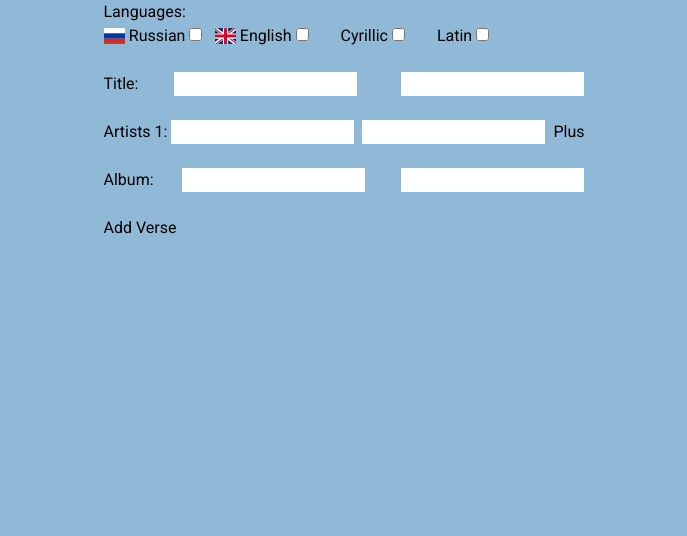
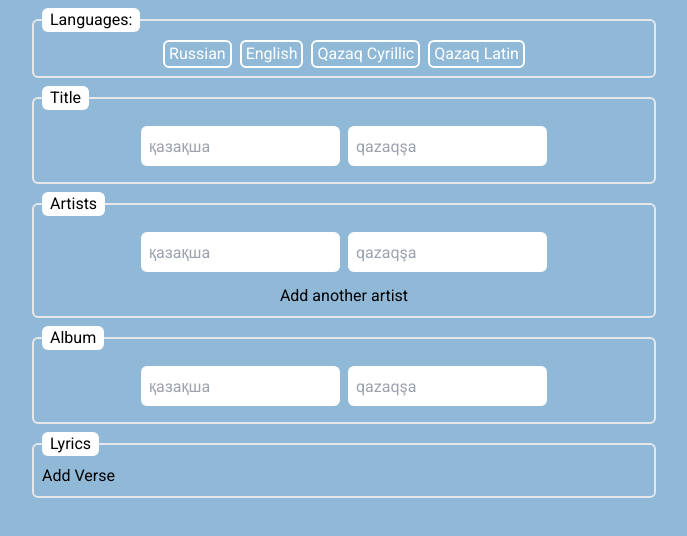
Before and after one commit to Qazaq-Genius/Qazaq-Genius-App, a Next.js app: page /editor in a window 1280 px wide. Shown: the top 536 px of the page, without its empty margins (296-983 px from the left). Built offline with nearby package versions, Linux system fonts and the light colour scheme.

Commit message:
* Refactored editor * adjusted some styles

```diff
--- a/src/components/Input/CheckboxItem.tsx
+++ b/src/components/Input/CheckboxItem.tsx
@@ -7,7 +7,7 @@ const CheckboxItem = (props: CheckboxItemProps) => {
 	return (
     <div className="text-center contents">
         <input name={props.id} id={props.id} type="checkbox" className="peer hidden"/>
-        <label htmlFor={props.id} className="rounded-md  text-white bg-background border-white border-2 px-1 peer-checked:bg-white peer-checked:text-background duration-200">
+        <label htmlFor={props.id} className="cursor-pointer rounded-md  text-white bg-background border-white border-2 px-1 peer-checked:bg-white peer-checked:text-background duration-200">
             {props.text}
         </label>
     </div>
--- a/src/components/Input/Languages.tsx
+++ /dev/null
@@ -1,27 +0,0 @@
-import "../../../node_modules/flag-icons/css/flag-icons.min.css";
-const Languages = () => {
-	return (
-		<>
-		<p>Languages:</p>
-
-		<label htmlFor="russian">
-			<span className="fi fi-ru mr-1"></span>
-			Russian
-		</label>
-		<input name="russian" type="checkbox"  className="ml-1"/>
-
-		<label htmlFor="english">
-			<span className="fi fi-gb mr-1 ml-3"></span>
-			English
-		</label>
-		<input name="english" type="checkbox"  className="mr-8 ml-1"/>
-
-		<label htmlFor="cyrillic">Cyrillic</label>
-		<input name="cyrillic" type="checkbox"  className="mr-8 ml-1"/>
-		<label htmlFor="latin">Latin</label>
-		<input name="latin" type="checkbox"  className="mr-8 ml-1"/>
-		</>
-	)
-}
-
-export default Languages
--- a/src/components/Input/TextBox.tsx
+++ b/src/components/Input/TextBox.tsx
@@ -1,10 +1,12 @@
 interface TextBoxProps {
     name: string;
+    placeholder?: string;
 }
 
 const TextBox = (props: TextBoxProps) => {
+    let placeholder = props.placeholder ?? "";
 	return (
-        <input type="text" className="border-gray-300 bg-white h-10 rounded-md focus:outline-none px-2" name={props.name}/>
+        <input type="text" placeholder={`${placeholder}`} className="border-gray-300 bg-white h-10 rounded-md focus:outline-none px-2" name={props.name}/>
     );
 };
 
--- a/src/pages/editor.tsx
+++ b/src/pages/editor.tsx
@@ -1,4 +1,5 @@
-import Languages from "../components/Input/Languages"
+import CheckboxItem from "../components/Input/CheckboxItem";
+import TextBox from "../components/Input/TextBox";
 import React, { useState } from 'react';
 
 
@@ -21,65 +22,73 @@ const Editor: React.FC = () => {
     <main>
     	<div>
         	<div className="flex flex-col justify-center items-center">
-				<form method="POST">
-					<Languages />
-					<br />
-					<br />
+				<form method="POST" className="md:w-3/6">
+					<fieldset className="flex flex-col md:flex-row border-2 rounded-md px-2 py-2 m-2 justify-center gap-2">
+						<legend className="bg-white text-black rounded-md px-2">Languages:</legend>
+						<CheckboxItem id="rus" text="Russian" />
+						<CheckboxItem id="eng" text="English" />
+						<CheckboxItem id="cyr" text="Qazaq Cyrillic" />
+						<CheckboxItem id="lat" text="Qazaq Latin" />
+					</fieldset>
 
 					{/* Title */}
-					<div className="flex justify-between">
-						<label htmlFor="title">Title: </label>
-						<input type="text" name="title_cyr"/>
-						<input type="text" name="title_lat" className="ml-2" />
+					<fieldset className="flex flex-col md:flex-row border-2 rounded-md px-2 py-2 m-2 justify-center gap-2 items-center">
+						<legend className="bg-white text-black rounded-md px-2">Title</legend>
+							<div className="flex justify-between m-2 gap-2">
+								<TextBox name="title_cyr" placeholder="қазақша"/>
+								<TextBox name="title_lat" placeholder="qazaqşa"/>
 							</div>
-					<br />
+					</fieldset>
 
 						{/* Artists *********************************** start *** */}
-					<label htmlFor="artist-1-cyr">Artists 1: </label>
-					<input type="text" name="artist-1-cyr"/>
-					<input type="text" name="artist-1-lat" className="ml-2" />
-					<span className="ml-2" onClick={addArtist}>Plus</span>
+					<fieldset className="flex flex-col border-2 rounded-md px-2 py-2 m-2 justify-center gap-2 items-center">
+						<legend className="bg-white text-black rounded-md px-2">Artists</legend>
+						<div className="flex justify-between m-1 mt-2 mx-2 gap-2">
+							<TextBox name="artist-1-cyr" placeholder="қазақша"/>
+							<TextBox name="artist-1-lat" placeholder="qazaqşa"/>
+						</div>
 
-					<br />
 						{artists.map((value, index) => (
 							<>
-						<br />
-						<label htmlFor={`artist-${index}-cyr`}>Artists {index + 2}:</label>
-						<input
-							type="text"
-							className="ml-2"
-							name={`artist-${index +2}-cyr`}
-							key={`${index +2 }-cyr`}
-						/>
-
-						<input
-							type="text"
-							className="ml-2"
-							name={`artist-${index +2 }-lat`}
-							key={`${index +2}-lat`}
-						/>
-						<br />
+							<div className="flex justify-between m-1 mx-2 gap-2">
+								<TextBox name={`artist-${index +2}-cyr`} placeholder="қазақша"/>
+								<TextBox name={`artist-${index +2}-lat`} placeholder="qazaqşa"/>
+							</div>
 							</>
 						))}
+
+						<div className="cursor-pointer hover:after:content-['+'] duration-100" onClick={addArtist}>
+							Add another artist
+						</div>
+					</fieldset>
 					{/* Artists *********************************** end ***** */}
 
-					<br />
 					{/* Album */}
-					<div className="flex justify-between">
-						<label htmlFor="album">Album: </label>
-						<input type="text" name="album-cyr" />
-						<input type="text" name="album-lat" className="ml-2" />
+					<fieldset className="flex flex-col md:flex-row border-2 rounded-md px-2 py-2 m-2 justify-center gap-2">
+						<legend className="bg-white text-black rounded-md px-2">Album</legend>
+						<div className="flex justify-between m-2 gap-2">
+							<TextBox name="album-cyr" placeholder="қазақша"/>
+							<TextBox name="album-lat" placeholder="qazaqşa"/>
 						</div>
-					<br />
+					</fieldset>
 
 
 					{/* Verse */}
-					<span onClick={addVerse}>Add Verse</span>
+					<fieldset className="flex flex-col border-2 rounded-md px-2 py-2 m-2 justify-center gap-2">
+						<legend className="bg-white text-black rounded-md px-2">Lyrics</legend>
 						{verse.map((value, index) => (
 							<>
-						<p>Das ist ein Verse</p>
+							<fieldset className="flex flex-col md:flex-col rounded-md p-2 justify-center gap-2 bg-white bg-opacity-40">
+								<legend className="bg-white text-black rounded-md px-2">Line {index+1}</legend>
+								<TextBox name="line-cyr" placeholder="қазақша"/>
+								<TextBox name="line-lat" placeholder="qazaqşa"/>
+								<TextBox name="line-eng" placeholder="english"/>
+								<TextBox name="line-rus" placeholder="russian"/>
+							</fieldset>
 							</>
 						))}
+						<span onClick={addVerse}>Add Verse</span>
+					</fieldset>
 
 				</form>
             </div>
```
Lines whose indentation alone changed are shown as unchanged.
